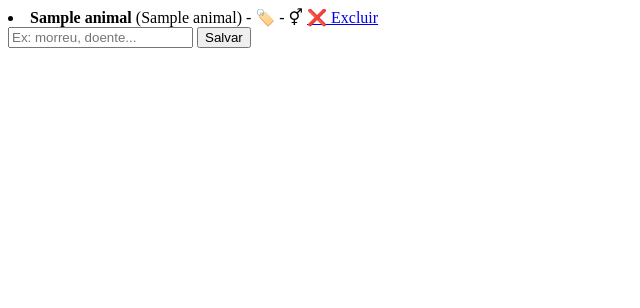
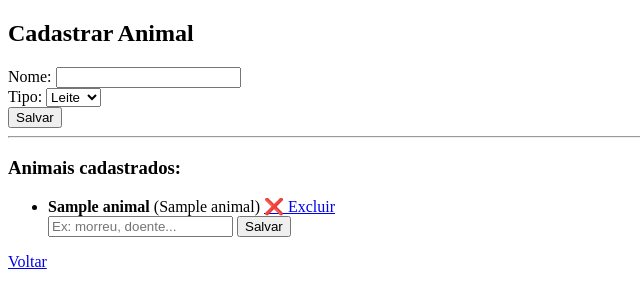
Before and after one commit to rafael-cm-art/sistema-fazenda, a Flask app: template templates/cadastro.html in a window 1280 px wide. Shown: the top 308 px of the page, without its empty margins (0-640 px from the left). Run offline with Flask 3, Linux system fonts and the light colour scheme; the template is opened without the code that fills it: most values are stand-ins (such as "Sample title", 1, 10 or a date in 2020).

Commit message:
versao funcionando

```diff
--- a/app.py
+++ b/app.py
@@ -3,20 +3,37 @@ import sqlite3
 import os
 
 app = Flask(__name__)
+import sqlite3
+
+conn = sqlite3.connect("banco.db")
+cursor = conn.cursor()
+
+cursor.execute("""
+CREATE TABLE IF NOT EXISTS anotacoes (
+    id INTEGER PRIMARY KEY AUTOINCREMENT,
+    animal_id INTEGER,
+    texto TEXT,
+    data TEXT
+)
+""")
+
+conn.commit()
+conn.close()
 app.secret_key = "123456"
 
 PRECO_LITRO = 2.5
 
+
+# ---------------- BANCO ----------------
 def conectar():
     return sqlite3.connect("banco.db")
 
 
-# ---------------- BANCO ----------------
+# cria tabelas automaticamente
 def criar_tabelas():
     conn = conectar()
     cursor = conn.cursor()
 
-    # FUNCIONÁRIOS
     cursor.execute("""
     CREATE TABLE IF NOT EXISTS funcionarios (
         id INTEGER PRIMARY KEY AUTOINCREMENT,
@@ -26,30 +43,11 @@ def criar_tabelas():
     )
     """)
 
-    # ANIMAIS
-    cursor.execute("""
-    CREATE TABLE IF NOT EXISTS animais (
-        id INTEGER PRIMARY KEY AUTOINCREMENT,
-        nome TEXT,
-        tipo TEXT,
-        brinco TEXT,
-        sexo TEXT
-    )
-    """)
-
-    # ANOTAÇÕES
-    cursor.execute("""
-    CREATE TABLE IF NOT EXISTS anotacoes (
-        id INTEGER PRIMARY KEY AUTOINCREMENT,
-        animal_id INTEGER,
-        texto TEXT,
-        data TEXT
-    )
-    """)
-
     conn.commit()
     conn.close()
 
+
+criar_tabelas()
 
 
 # ---------------- ROTA INICIAL ----------------
@@ -92,67 +90,57 @@ def login():
 
 
 # ---------------- DASHBOARD ----------------
-def criar_tabelas():
-    conn = conectar()
+@app.route("/cadastro")
+def cadastro():
+    conn = sqlite3.connect("banco.db")
     cursor = conn.cursor()
 
-    # FUNCIONÁRIOS
+    cursor.execute("SELECT * FROM animais")
+    animais = cursor.fetchall()
+
+    # evita erro se tabela ainda não existir
+    try:
+        cursor.execute("SELECT * FROM anotacoes")
+        anotacoes = cursor.fetchall()
+    except:
+        anotacoes = []
+
+    conn.close()
+
+    return render_template("cadastro.html", animais=animais, anotacoes=anotacoes)
+
+from datetime import datetime
+
+@app.route("/anotar/<int:animal_id>", methods=["POST"])
+def anotar(animal_id):
+    conn = sqlite3.connect("banco.db")
+    cursor = conn.cursor()
+
+    texto = request.form["texto"]
+    data = datetime.now().strftime("%d/%m/%Y")
+
     cursor.execute("""
-    CREATE TABLE IF NOT EXISTS funcionarios (
-        id INTEGER PRIMARY KEY AUTOINCREMENT,
-        nome TEXT,
-        usuario TEXT,
-        senha TEXT
-    )
-    """)
-
-    # ANIMAIS
-    cursor.execute("""
-    CREATE TABLE IF NOT EXISTS animais (
-        id INTEGER PRIMARY KEY AUTOINCREMENT,
-        nome TEXT,
-        tipo TEXT,
-        brinco TEXT,
-        sexo TEXT
-    )
-    """)
-
-    # ANOTAÇÕES
-    cursor.execute("""
-    CREATE TABLE IF NOT EXISTS anotacoes (
-        id INTEGER PRIMARY KEY AUTOINCREMENT,
-        animal_id INTEGER,
-        texto TEXT,
-        data TEXT
-    )
-    """)
-
-    # TABELA LEITE
-    cursor.execute("""
-    CREATE TABLE IF NOT EXISTS leite (
-        id INTEGER PRIMARY KEY AUTOINCREMENT,
-        data TEXT,
-        litros REAL
-    )
-    """)
+        INSERT INTO anotacoes (animal_id, texto, data)
+        VALUES (?, ?, ?)
+    """, (animal_id, texto, data))
 
     conn.commit()
     conn.close()
 
+    return redirect("/cadastro")
+
 @app.route("/salvar", methods=["POST"])
 def salvar():
-    conn = sqlite3.connect("banco.db")
+    conn = conectar()
     cursor = conn.cursor()
 
     nome = request.form["nome"]
     tipo = request.form["tipo"]
-    brinco = request.form["brinco"]
-    sexo = request.form["sexo"]
 
     cursor.execute("""
-        INSERT INTO animais (nome, tipo, brinco, sexo)
-        VALUES (?, ?, ?, ?)
-    """, (nome, tipo, brinco, sexo))
+        INSERT INTO animais (nome, tipo)
+        VALUES (?, ?)
+    """, (nome, tipo))
 
     conn.commit()
     conn.close()
@@ -255,4 +243,4 @@ def funcionarios():
 # ---------------- PORTA (RENDER) ----------------
 if __name__ == "__main__":
     port = int(os.environ.get("PORT", 5000))
-    app.run(host="0.0.0.0", port=port, debug=True)
+    app.run(host="0.0.0.0", port=port)
--- a/templates/cadastro.html
+++ b/templates/cadastro.html
@@ -1,16 +1,37 @@
+<!DOCTYPE html>
+<html>
+<head>
+    <title>Cadastro</title>
+</head>
+<body>
+
+<h2>Cadastrar Animal</h2>
+
+<!-- FORM DE CADASTRO -->
+<form action="/salvar" method="post">
+    Nome: <input name="nome"><br>
+
+    Tipo:
+    <select name="tipo">
+        <option value="leite">Leite</option>
+        <option value="corte">Corte</option>
+    </select><br>
+
+    <button>Salvar</button>
+</form>
+
+<hr>
+
+<h3>Animais cadastrados:</h3>
+
+<ul>
 {% for animal in animais %}
     <li>
         <b>{{ animal[1] }}</b> ({{ animal[2] }})
-        - 🏷️ {{ animal[3] if animal|length > 3 else "" }}
-        - ⚥ {{ animal[4] if animal|length > 4 else "" }}
 
-        <!-- BOTÃO EXCLUIR -->
-        <a href="/excluir/{{ animal[0] }}"
-           onclick="return confirm('Tem certeza que deseja excluir este animal?')">
-           ❌ Excluir
-        </a>
+        <a href="/excluir/{{ animal[0] }}" onclick="return confirm('Tem certeza?')">❌ Excluir</a>
 
-        <!-- FORM DE ANOTAÇÃO -->
+        <!-- FORM DE ANOTAÇÃO (AGORA NO LUGAR CERTO) -->
         <form action="/anotar/{{ animal[0] }}" method="post">
             <input name="texto" placeholder="Ex: morreu, doente...">
             <button>Salvar</button>
@@ -27,3 +48,9 @@
 
     </li>
 {% endfor %}
+</ul>
+
+<a href="/dashboard">Voltar</a>
+
+</body>
+</html>
```
